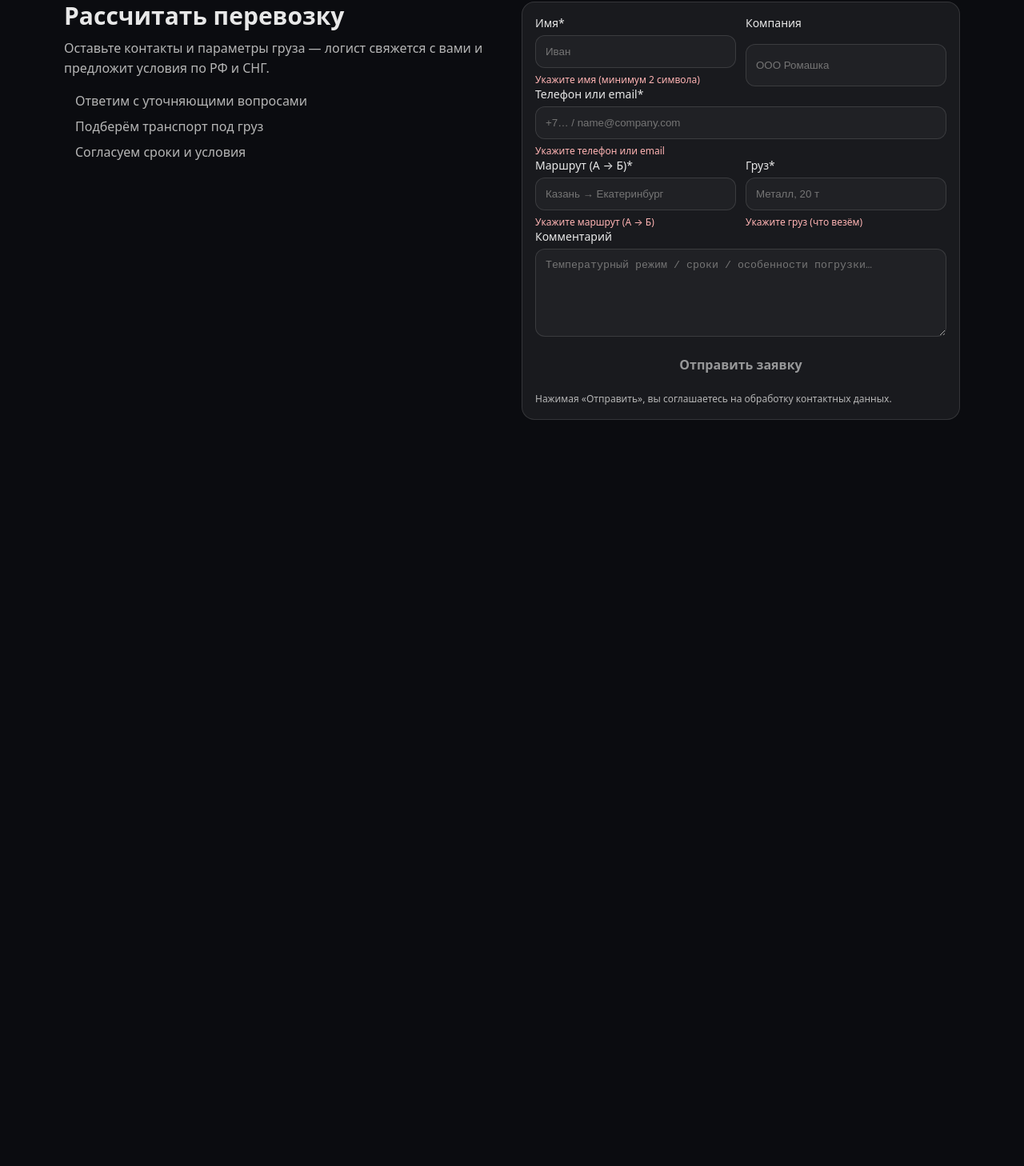
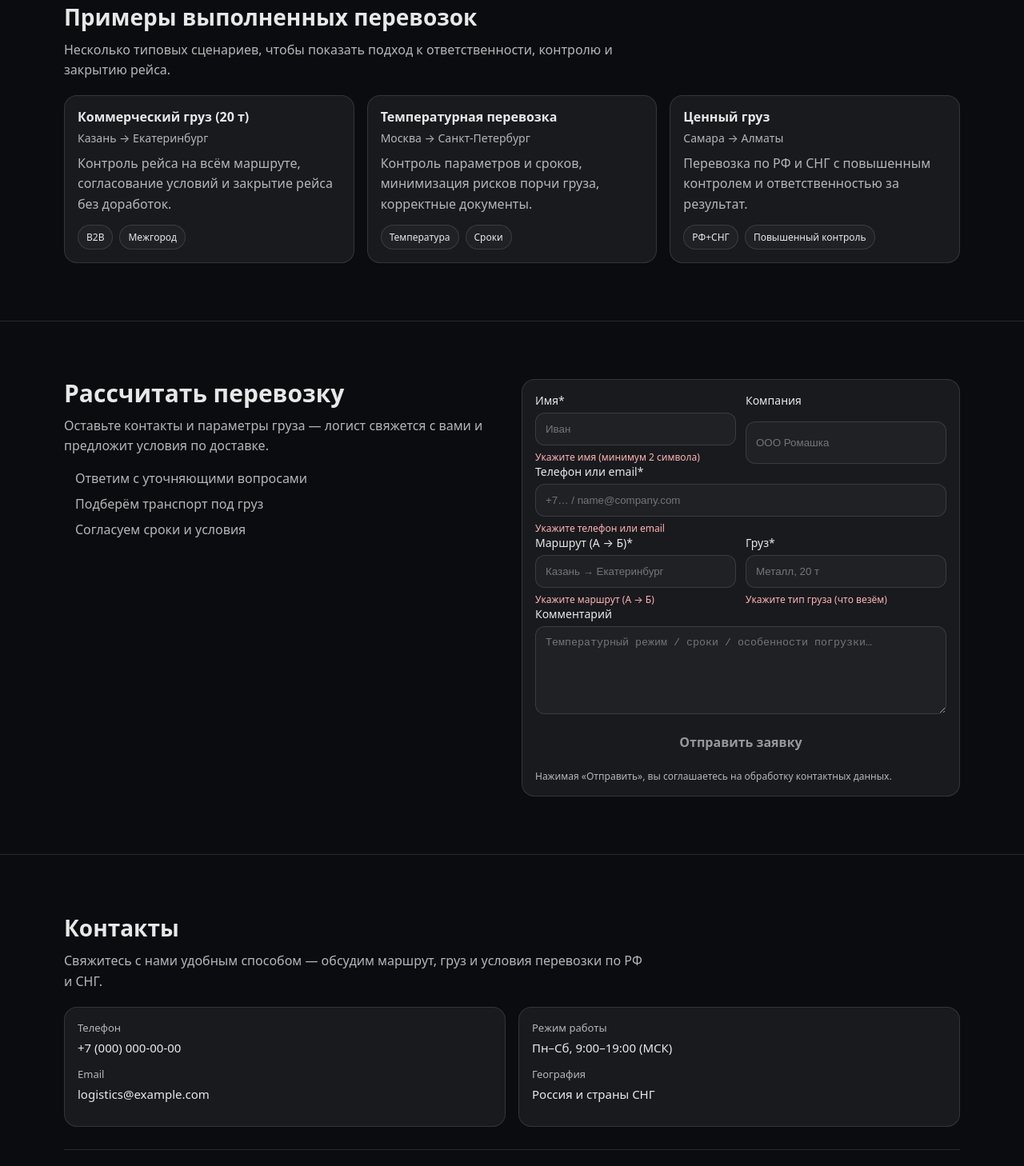
Before and after one commit to zstew999-oss/logistics-landing, a React (Vite) app: page / in a window 1280 px wide. Shown: the part 1869-3327 px from the top of the page at 80% size. Before the commit the page ends 2466 px from the top, so only its background shows below. Built offline with nearby package versions, Linux system fonts and the light colour scheme.

Commit message:
add cases and contacts sections

```diff
--- /dev/null
+++ b/src/components/Cases/Cases.module.css
@@ -0,0 +1,77 @@
+.section {
+  padding: 72px 0;
+  border-top: 1px solid var(--border);
+}
+
+.title {
+  margin: 0 0 10px;
+  font-size: 28px;
+}
+
+.lead {
+  margin: 0 0 18px;
+  color: var(--muted);
+  line-height: 1.6;
+  max-width: 80ch;
+}
+
+.grid {
+  display: grid;
+  grid-template-columns: repeat(3, 1fr);
+  gap: 16px;
+}
+
+.card {
+  border-radius: var(--radius);
+  background: var(--card);
+  border: 1px solid var(--border);
+  padding: 16px;
+}
+
+.top {
+  display: grid;
+  gap: 6px;
+  margin-bottom: 10px;
+}
+
+.h3 {
+  margin: 0;
+  font-size: 16px;
+  line-height: 1.3;
+}
+
+.route {
+  margin: 0;
+  color: var(--muted);
+  font-size: 14px;
+}
+
+.text {
+  margin: 0 0 12px;
+  color: var(--muted);
+  line-height: 1.6;
+}
+
+.tags {
+  list-style: none;
+  padding: 0;
+  margin: 0;
+  display: flex;
+  flex-wrap: wrap;
+  gap: 8px;
+}
+
+.tags li {
+  padding: 6px 10px;
+  border-radius: 999px;
+  border: 1px solid var(--border);
+  background: rgba(255, 255, 255, 0.03);
+  font-size: 12px;
+  color: var(--text);
+}
+
+@media (max-width: 900px) {
+  .grid {
+    grid-template-columns: 1fr;
+  }
+}
--- /dev/null
+++ b/src/components/Cases/Cases.tsx
@@ -0,0 +1,61 @@
+import styles from "./Cases.module.css";
+
+type CaseItem = {
+  title: string;
+  route: string;
+  details: string;
+  tags: string[];
+};
+
+const cases: CaseItem[] = [
+  {
+    title: "Коммерческий груз (20 т)",
+    route: "Казань → Екатеринбург",
+    details: "Контроль рейса на всём маршруте, согласование условий и закрытие рейса без доработок.",
+    tags: ["B2B", "Межгород"],
+  },
+  {
+    title: "Температурная перевозка",
+    route: "Москва → Санкт-Петербург",
+    details: "Контроль параметров и сроков, минимизация рисков порчи груза, корректные документы.",
+    tags: ["Температура", "Сроки"],
+  },
+  {
+    title: "Ценный груз",
+    route: "Самара → Алматы",
+    details: "Перевозка по РФ и СНГ с повышенным контролем и ответственностью за результат.",
+    tags: ["РФ+СНГ", "Повышенный контроль"],
+  },
+];
+
+export function Cases() {
+  return (
+    <section className={styles.section} id="cases">
+      <div className="container">
+        <h2 className={styles.title}>Примеры выполненных перевозок</h2>
+        <p className={styles.lead}>
+          Несколько типовых сценариев, чтобы показать подход к ответственности, контролю и закрытию рейса.
+        </p>
+
+        <div className={styles.grid}>
+          {cases.map((c) => (
+            <article key={c.title} className={styles.card}>
+              <div className={styles.top}>
+                <h3 className={styles.h3}>{c.title}</h3>
+                <p className={styles.route}>{c.route}</p>
+              </div>
+
+              <p className={styles.text}>{c.details}</p>
+
+              <ul className={styles.tags}>
+                {c.tags.map((t) => (
+                  <li key={t}>{t}</li>
+                ))}
+              </ul>
+            </article>
+          ))}
+        </div>
+      </div>
+    </section>
+  );
+}
--- /dev/null
+++ b/src/components/Contacts/Contacts.module.css
@@ -0,0 +1,61 @@
+.section {
+  padding: 72px 0 48px;
+  border-top: 1px solid var(--border);
+}
+
+.title {
+  margin: 0 0 10px;
+  font-size: 28px;
+}
+
+.lead {
+  margin: 0 0 18px;
+  color: var(--muted);
+  line-height: 1.6;
+  max-width: 80ch;
+}
+
+.grid {
+  display: grid;
+  grid-template-columns: 1fr 1fr;
+  gap: 16px;
+}
+
+.card {
+  border-radius: var(--radius);
+  background: var(--card);
+  border: 1px solid var(--border);
+  padding: 16px;
+}
+
+.label {
+  margin: 0 0 6px;
+  color: var(--muted);
+  font-size: 13px;
+}
+
+.value {
+  margin: 0 0 14px;
+  font-size: 15px;
+}
+
+.footer {
+  margin-top: 28px;
+  padding-top: 18px;
+  border-top: 1px solid var(--border);
+  display: flex;
+  justify-content: space-between;
+  gap: 12px;
+  flex-wrap: wrap;
+}
+
+.muted {
+  color: var(--muted);
+  font-size: 12px;
+}
+
+@media (max-width: 900px) {
+  .grid {
+    grid-template-columns: 1fr;
+  }
+}
--- /dev/null
+++ b/src/components/Contacts/Contacts.tsx
@@ -0,0 +1,37 @@
+import styles from "./Contacts.module.css";
+
+export function Contacts() {
+  return (
+    <section className={styles.section} id="contacts">
+      <div className="container">
+        <h2 className={styles.title}>Контакты</h2>
+        <p className={styles.lead}>
+          Свяжитесь с нами удобным способом — обсудим маршрут, груз и условия перевозки по РФ и СНГ.
+        </p>
+
+        <div className={styles.grid}>
+          <div className={styles.card}>
+            <p className={styles.label}>Телефон</p>
+            <p className={styles.value}>+7 (000) 000-00-00</p>
+
+            <p className={styles.label}>Email</p>
+            <p className={styles.value}>logistics@example.com</p>
+          </div>
+
+          <div className={styles.card}>
+            <p className={styles.label}>Режим работы</p>
+            <p className={styles.value}>Пн–Сб, 9:00–19:00 (МСК)</p>
+
+            <p className={styles.label}>География</p>
+            <p className={styles.value}>Россия и страны СНГ</p>
+          </div>
+        </div>
+
+        <footer className={styles.footer}>
+          <span>© {new Date().getFullYear()} Logistics Landing</span>
+          <span className={styles.muted}>B2B перевозки · контроль · ответственность</span>
+        </footer>
+      </div>
+    </section>
+  );
+}
--- a/src/components/LeadForm/LeadForm.tsx
+++ b/src/components/LeadForm/LeadForm.tsx
@@ -45,7 +45,7 @@ export function LeadForm() {
       e.phoneOrEmail = "Введите корректный телефон или email";
 
     if (values.route.trim().length < 3) e.route = "Укажите маршрут (А → Б)";
-    if (values.cargo.trim().length < 2) e.cargo = "Укажите груз (что везём)";
+    if (values.cargo.trim().length < 2) e.cargo = "Укажите тип груза (что везём)";
 
     return e;
   }, [values]);
@@ -84,7 +84,7 @@ export function LeadForm() {
             <h2 className={styles.title}>Рассчитать перевозку</h2>
             <p className={styles.lead}>
               Оставьте контакты и параметры груза — логист свяжется с вами и предложит
-              условия по РФ и СНГ.
+              условия по доставке.
             </p>
 
             <ul className={styles.points}>
--- a/src/pages/Home.tsx
+++ b/src/pages/Home.tsx
@@ -4,6 +4,8 @@ import { Solution } from "../components/Solution/Solution";
 import {Trust} from "../components/Trust/Trust.tsx";
 import {HowItWorks} from "../components/HowItWorks/HowItWorks.tsx";
 import {LeadForm} from "../components/LeadForm/LeadForm.tsx";
+import {Cases} from "../components/Cases/Cases.tsx";
+import {Contacts} from "../components/Contacts/Contacts.tsx";
 
 export function Home() {
   return (
@@ -13,7 +15,9 @@ export function Home() {
       <Solution />
       <Trust />
       <HowItWorks />
+      <Cases />
       <LeadForm />
+      <Contacts />
     </>
   );
 }
```
